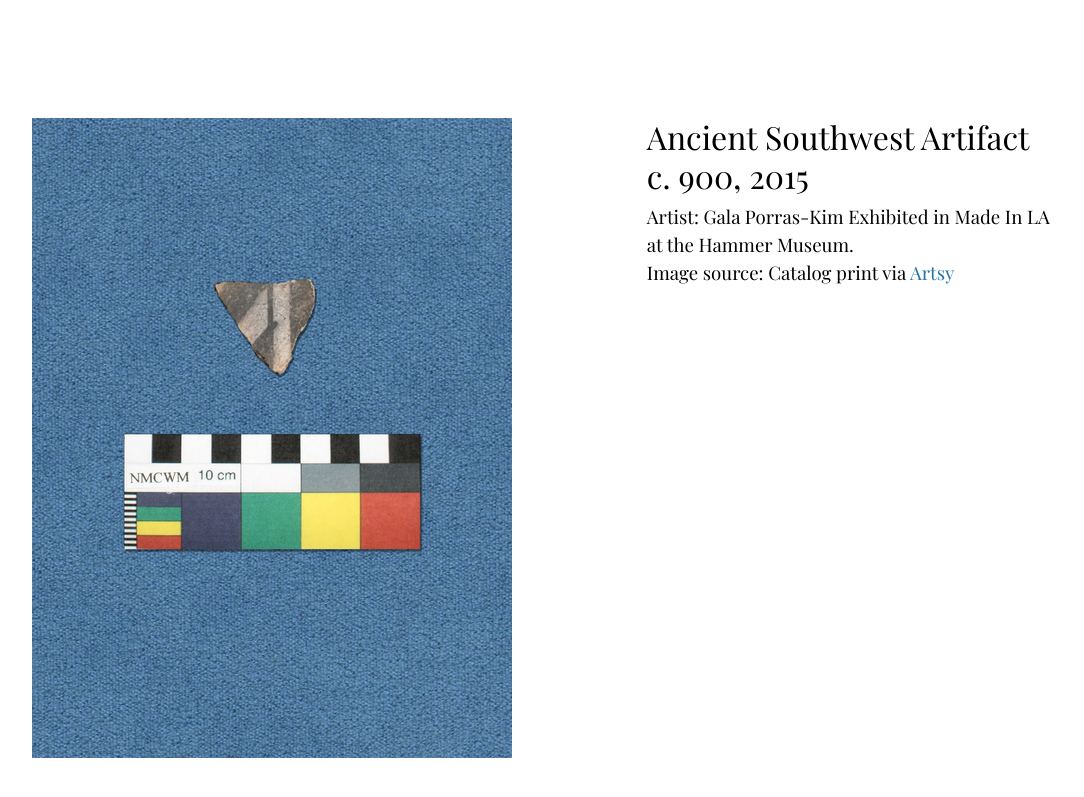
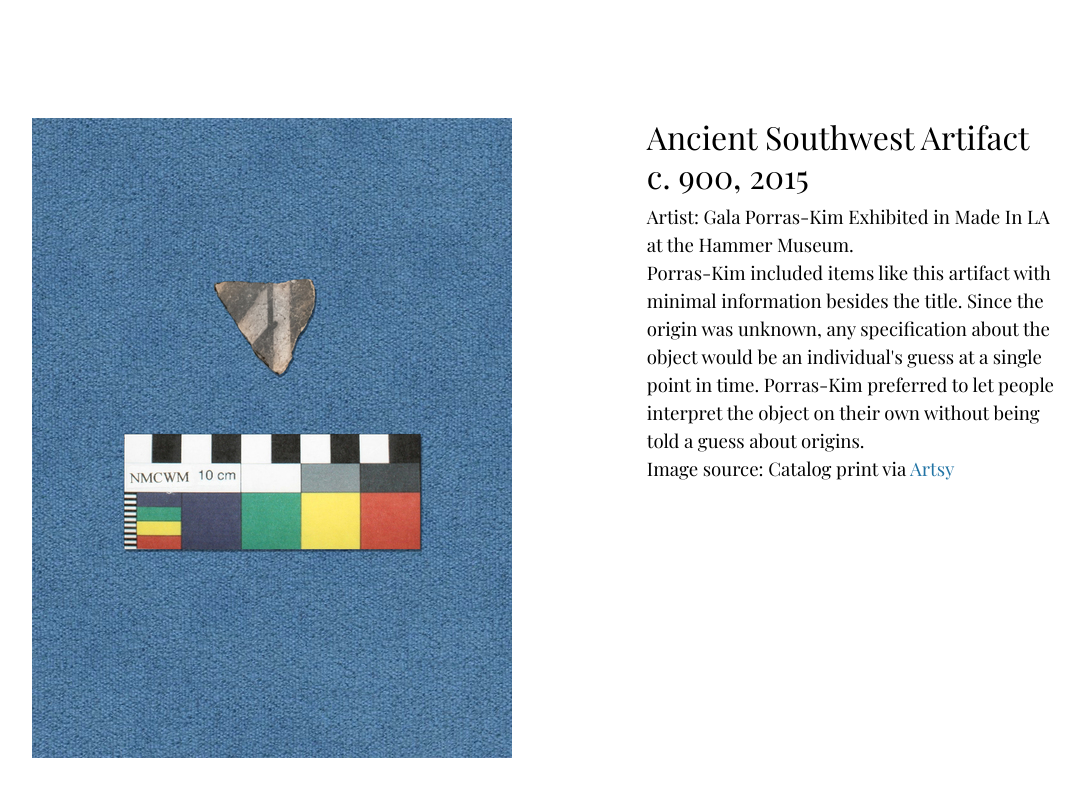
Before and after one commit to camerondurham/camerondurham.github.io, a Jekyll site: the page project/index.html, which Jekyll copies as it is, in a window 1280 px wide and 900 px high, scrolled down 4881 px. Shown: the top 797 px of the window, without its empty margins (96-1180 px from the left). Built offline with Jekyll 4.4.1, drawn with Linux system fonts in a browser that asks for light colours; some of the changed text lies outside the part shown.

Commit message:
Add to captions

```diff
--- a/project/index.html
+++ b/project/index.html
@@ -217,7 +217,11 @@
                         Artist: Gala Porras-Kim
 
                         Exhibited in Made In LA at the Hammer Museum.
-
+                        <br>
+                        Porras-Kim included items like this artifact with minimal information besides the title.
+                        Since the origin was unknown, any specification about the object would be an individual's guess
+                        at a single point in time. Porras-Kim preferred to let people interpret the object on their own
+                        without being told a guess about origins.
                         <br>
                         Image source: Catalog print via
                         <a href="https://www.artsy.net/artwork/gala-porras-kim-ancient-southwest-artifact-c-900"
@@ -350,6 +354,8 @@
                         A 3D print from Morehshin Allahyari's series Material Speculation that
                         focused on items destroyed by ISIS in the early 2010's.
                         <br>
+                        Embedded inside the 3D print is a USB device holding images of the artifacts being destroyed
+                        as well as the artist's correspondence with various museums and experts in Middle Eastern art.
                         Source: <a href="http://www.morehshin.com/material-speculation-isis/" target="_blank">Artist Website</a>
 
                         </p>
```
